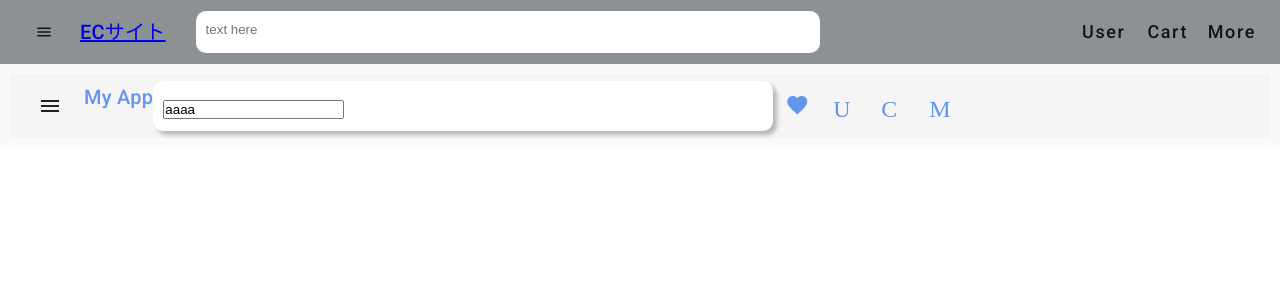
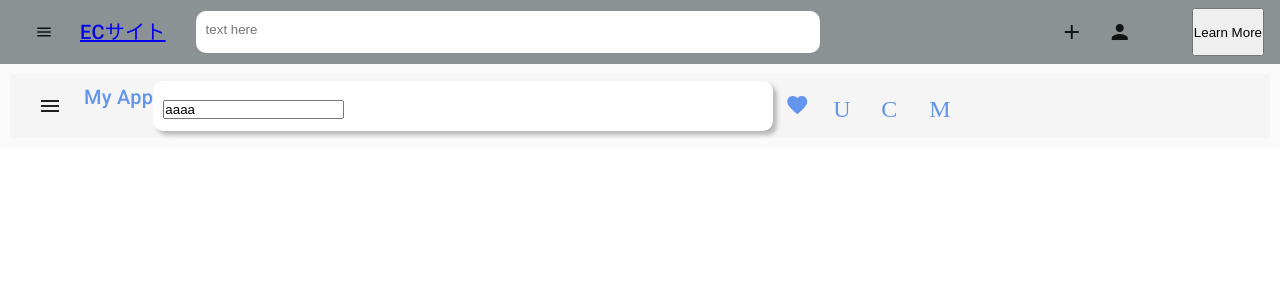
Before and after one commit to Honesaba214/MentaWebsiteProject-WEB, an Angular app: page /header in a window 1280 px wide. Shown: the top 300 px of the page. Built offline with nearby package versions, Linux system fonts and the light colour scheme.

Commit message:
20231214 add person icon fix

```diff
--- a/src/app/app.component.css
+++ b/src/app/app.component.css
@@ -59,3 +59,11 @@ header {
 .toolbar{
   background: var(--gray400, #8C9294);
 }
+
+.material-symbols-outlined {
+  font-variation-settings:
+  'FILL' 0,
+  'wght' 400,
+  'GRAD' 0,
+  'opsz' 24
+}
--- a/src/app/app.component.ts
+++ b/src/app/app.component.ts
@@ -35,9 +35,16 @@ import {NgIf} from '@angular/common';
         </div>
 
       <div class="example-spacer">
-          <button mat-button class="menu-fontsize">User</button>
-          <button mat-button class="menu-fontsize">Cart</button>
-          <button mat-button class="menu-fontsize">More</button>
+          <button mat-icon-button onclick="location.href='http://google.com'">
+            <mat-icon>add</mat-icon>
+          </button>
+          <button mat-icon-button class="material-symbols-outlined">
+            <mat-icon>person</mat-icon>
+          </button>
+          <button mat-icon-button>
+            <mat-icon></mat-icon>
+          </button>
+          <button [routerLink]="['/details']">Learn More</button>
         </div>
       </mat-toolbar>
 
--- a/src/index.html
+++ b/src/index.html
@@ -12,6 +12,7 @@
   <link rel="preconnect" href="https://fonts.gstatic.com">
   <link href="https://fonts.googleapis.com/css2?family=Roboto:wght@300;400;500&display=swap" rel="stylesheet">
   <link href="https://fonts.googleapis.com/icon?family=Material+Icons" rel="stylesheet">
+  <link rel="stylesheet" href="https://fonts.googleapis.com/css2?family=Material+Symbols+Outlined:opsz,wght,FILL,GRAD@20..48,100..700,0..1,-50..200" />
 </head>
 <body class="mat-typography">
   <app-root></app-root>
```
